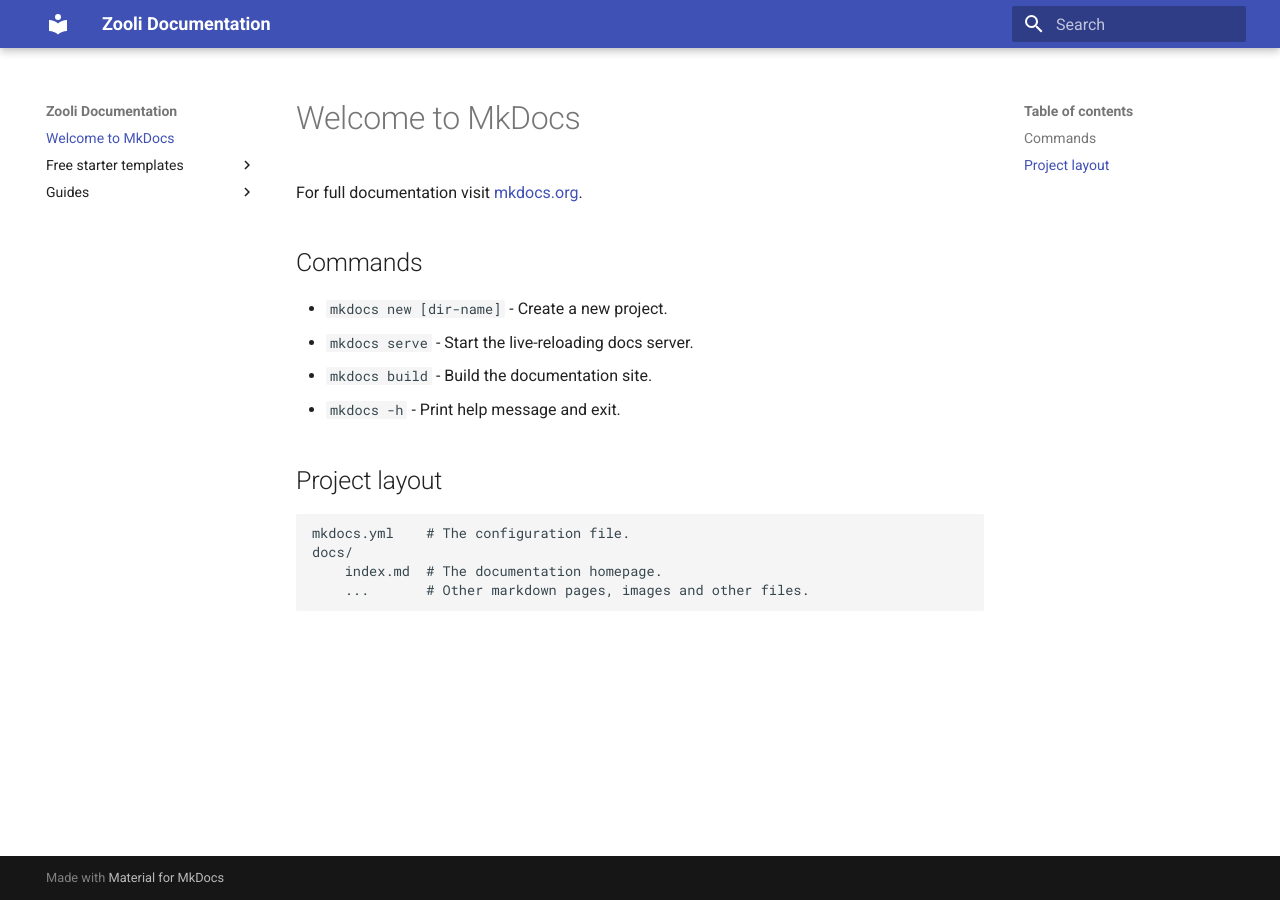
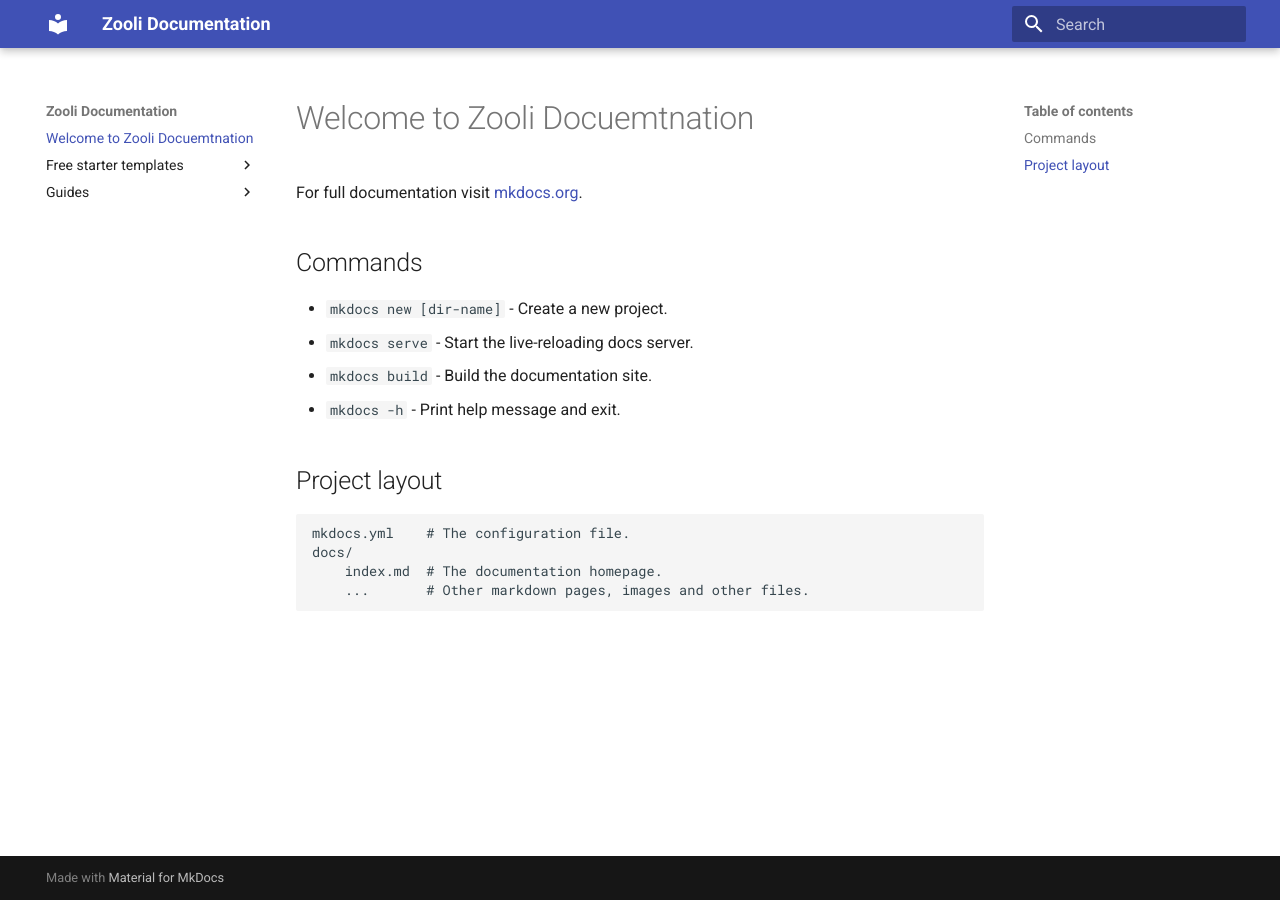
Before and after one commit to Zooli-LLC/Documentation, an MkDocs documentation site: the page built from docs/index.md, in a window 1280 px wide. Built offline with MkDocs 1.6.1 and Material for MkDocs 9.7.7, drawn with Linux system fonts in a browser that asks for light colours.

```diff
--- a/docs/index.md
+++ b/docs/index.md
@@ -1,4 +1,4 @@
-# Welcome to MkDocs
+# Welcome to Zooli Docuemtnation
 
 For full documentation visit [mkdocs.org](https://www.mkdocs.org).
 
```
